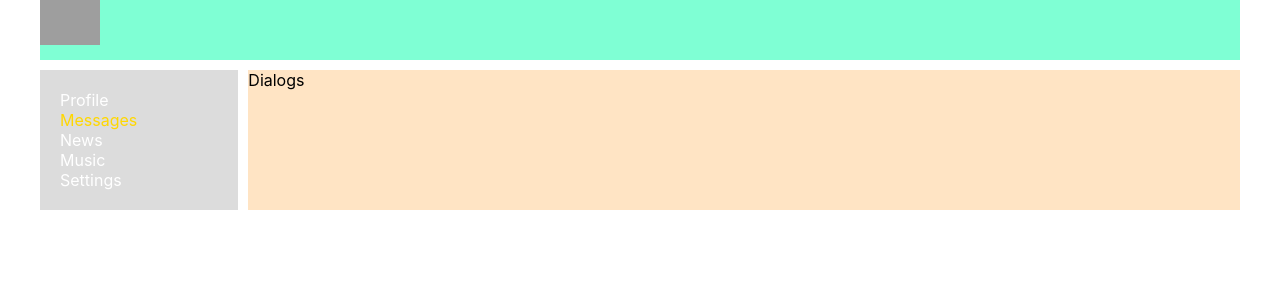
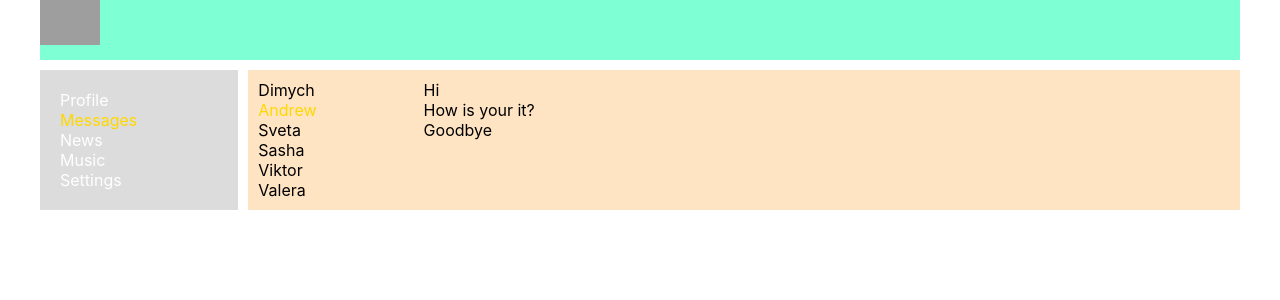
Before and after one commit to tatiankris/social-network, a React (Create React App) app: page /dialogs in a window 1280 px wide. Shown: the top 300 px of the page. Built offline with nearby package versions, Linux system fonts and the light colour scheme; grey boxes are pictures that could not be loaded.

Commit message:
added Dialogs styles less-21

```diff
--- a/src/components/Dialogs/Dialogs.module.css
+++ b/src/components/Dialogs/Dialogs.module.css
@@ -0,0 +1,24 @@
+.dialogs {
+    display: grid;
+    grid-template-columns: 2fr 10fr;
+}
+
+.dialogsItems {
+  padding: 10px;
+}
+
+.dialog {
+
+}
+
+.messages {
+    padding: 10px;
+}
+
+.massage {
+
+}
+
+.dialogs .active {
+    color: gold;
+}
--- a/src/components/Dialogs/Dialogs.tsx
+++ b/src/components/Dialogs/Dialogs.tsx
@@ -7,8 +7,32 @@ type DialogPropsType = {
 
 const Dialogs = (props: DialogPropsType) => {
     return (
-        <div>
-            Dialogs
+        <div className={s.dialogs}>
+            <div className={s.dialogsItems}>
+                <div className={s.dialog}>
+                    Dimych
+                </div>
+                <div className={s.dialog + ' ' + s.active}>
+                    Andrew
+                </div>
+                <div className={s.dialog}>
+                    Sveta
+                </div>
+                <div className={s.dialog}>
+                    Sasha
+                </div>
+                <div className={s.dialog}>
+                    Viktor
+                </div>
+                <div className={s.dialog}>
+                    Valera
+                </div>
+            </div>
+            <div className={s.messages}>
+                <div className={s.massage}>Hi</div>
+                <div className={s.massage}>How is your it?</div>
+                <div className={s.massage}>Goodbye</div>
+            </div>
         </div>
     )
 }
```
